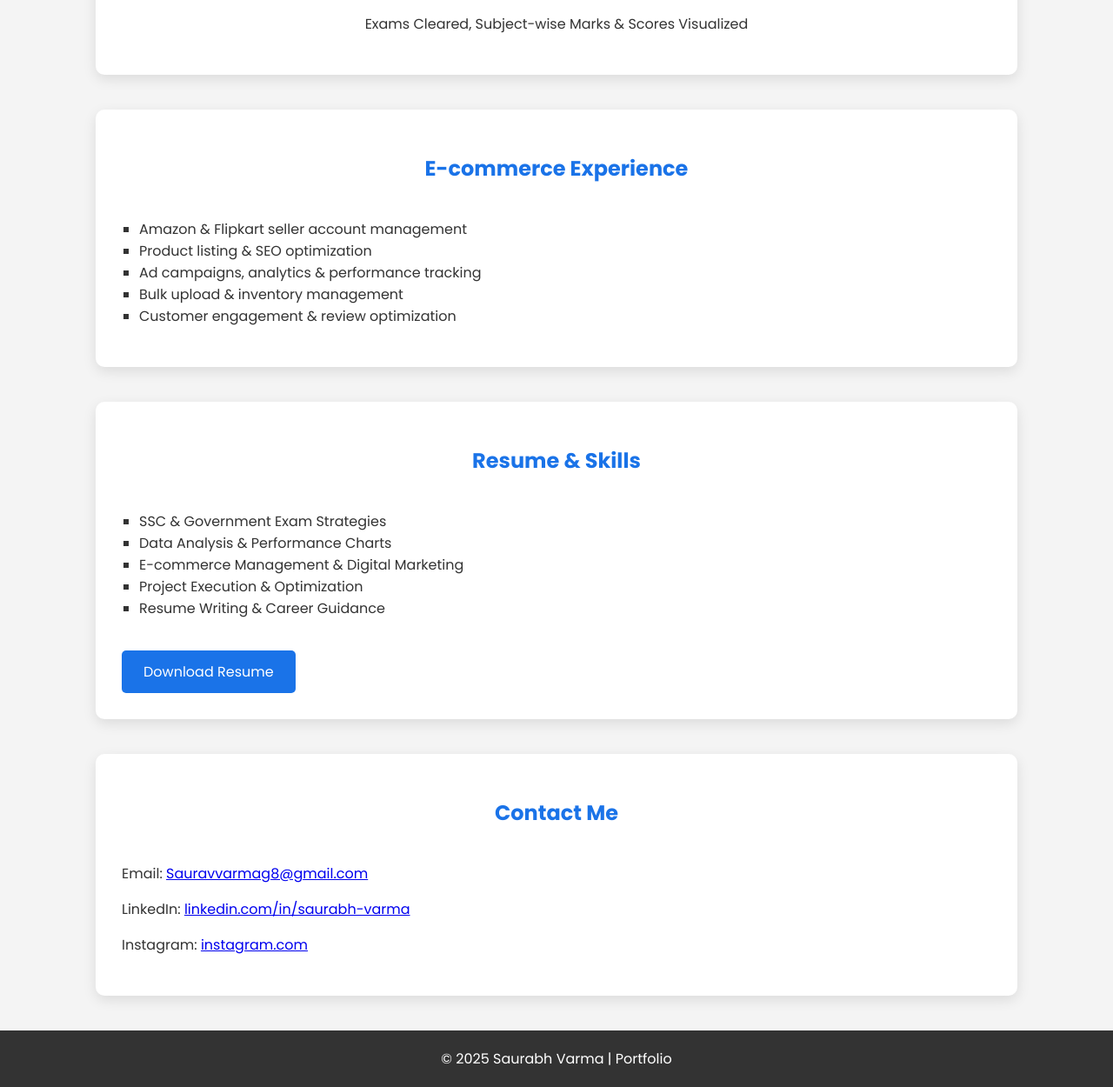
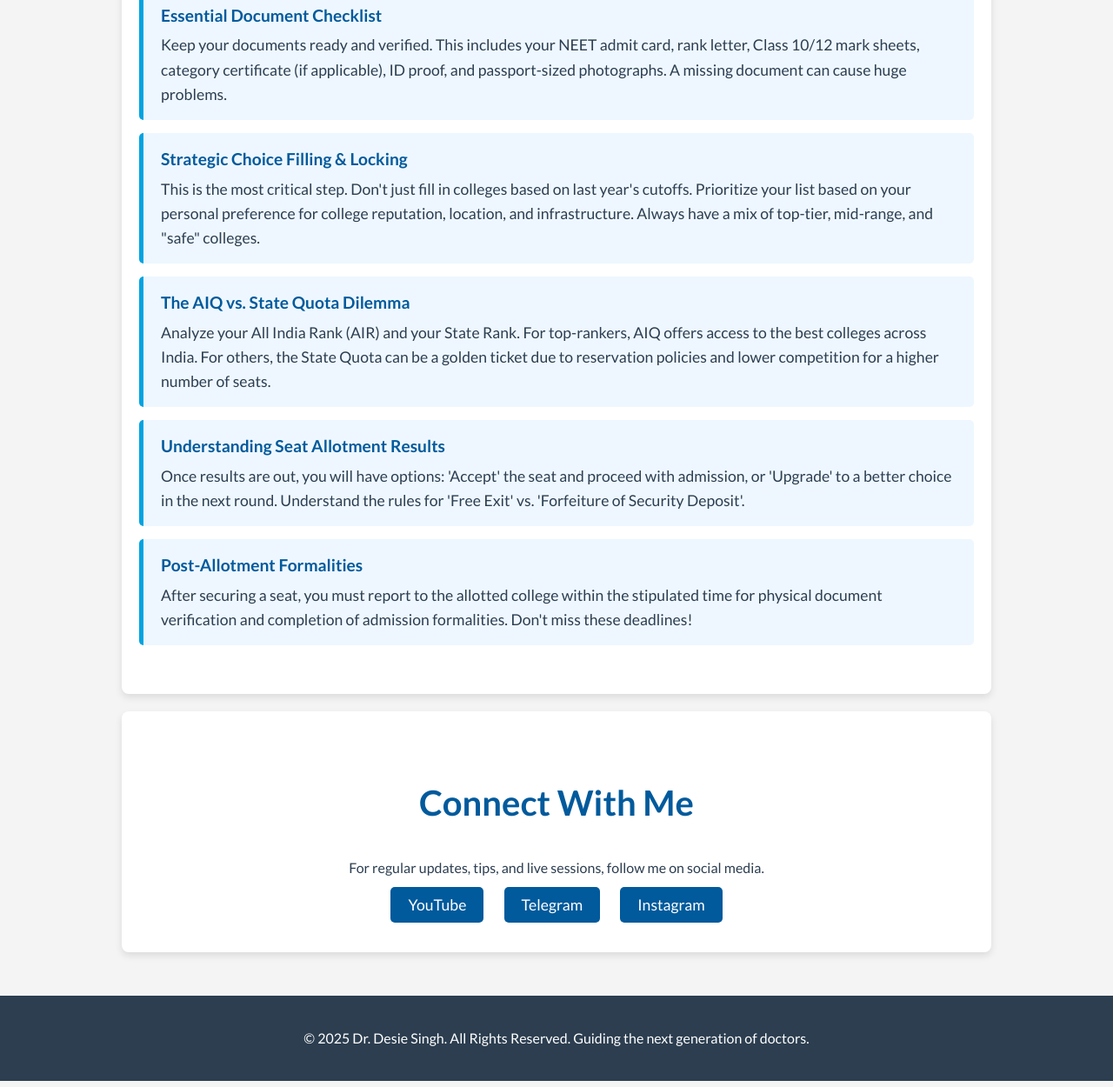
Before and after one commit to homiee-03/My-web, a plain HTML site: page index.html in a window 1280 px wide. Shown: the part 1069-2319 px from the top of the page at 87% size. Drawn offline with nearby package versions, Linux system fonts and the light colour scheme.

Commit message:
Update index.html

```diff
--- a/index.html
+++ b/index.html
@@ -3,165 +3,213 @@
 <head>
     <meta charset="UTF-8">
     <meta name="viewport" content="width=device-width, initial-scale=1.0">
-    <title>Saurabh Varma Portfolio</title>
-    <link href="https://fonts.googleapis.com/css2?family=Poppins:wght@300;400;500;700&display=swap" rel="stylesheet">
+
+    <title>Dr. Desie Singh | Expert NEET UG Counselling Guidance | AIIMS Delhi</title>
+    <meta name="description" content="Get expert guidance for NEET UG counselling from Dr. Desie Singh, an AIIMS Delhi alumnus. In-depth information on choice filling, college selection, and securing your MBBS seat.">
+    <meta name="keywords" content="NEET UG Counselling, Dr. Desie Singh, AIIMS Delhi, NEET Guidance, MBBS Admission, Medical College Counselling, NEET Rank, Choice Filling">
+
+    <link rel="preconnect" href="https://fonts.googleapis.com">
+    <link rel="preconnect" href="https://fonts.gstatic.com" crossorigin>
+    <link href="https://fonts.googleapis.com/css2?family=Lato:wght@400;700;900&display=swap" rel="stylesheet">
+
     <style>
+        /* --- General Styling & Variables --- */
+        :root {
+            --primary-color: #005A9C; /* Professional Blue */
+            --secondary-color: #00A3E0; /* Lighter Blue */
+            --dark-color: #2c3e50; /* Dark Grey/Blue for text */
+            --light-color: #f4f4f4; /* Light grey for background */
+            --white-color: #ffffff;
+        }
+
         body {
-            font-family: 'Poppins', sans-serif;
+            font-family: 'Lato', sans-serif;
             margin: 0;
             padding: 0;
-            scroll-behavior: smooth;
-            background-color: #f4f4f4;
-            color: #333;
+            line-height: 1.6;
+            background-color: var(--light-color);
+            color: var(--dark-color);
         }
+
+        .container {
+            max-width: 1000px;
+            margin: auto;
+            overflow: hidden;
+            padding: 0 20px;
+        }
+
+        /* --- Header & Navigation --- */
         header {
-            background: #1a73e8;
-            color: #fff;
-            padding: 50px 20px;
+            background: var(--primary-color);
+            color: var(--white-color);
+            padding: 2rem 0;
+            text-align: center;
+            border-bottom: 5px solid var(--secondary-color);
+        }
+
+        header h1 {
+            margin: 0;
+            font-size: 3rem;
+            font-weight: 900;
+        }
+
+        header p {
+            margin: 0;
+            font-size: 1.2rem;
+        }
+
+        /* --- Sections --- */
+        section {
+            padding: 40px 20px;
+            margin: 20px 0;
+            background: var(--white-color);
+            border-radius: 8px;
+            box-shadow: 0 4px 8px rgba(0,0,0,0.1);
+        }
+
+        h2 {
+            text-align: center;
+            color: var(--primary-color);
+            font-size: 2.5rem;
+            margin-bottom: 30px;
+            font-weight: 700;
+        }
+
+        /* --- About Me Section --- */
+        #about-me .profile-img {
+            width: 150px;
+            height: 150px;
+            border-radius: 50%;
+            display: block;
+            margin: 0 auto 20px auto;
+            border: 5px solid var(--secondary-color);
+        }
+
+        #about-me p {
+            text-align: center;
+            font-size: 1.1rem;
+            max-width: 800px;
+            margin: 0 auto;
+        }
+
+        /* --- Guidance Section Bullet Points --- */
+        #guidance ul {
+            list-style: none;
+            padding: 0;
+        }
+
+        #guidance li {
+            background-color: #eef7ff;
+            padding: 15px 20px;
+            margin-bottom: 15px;
+            border-left: 5px solid var(--secondary-color);
+            border-radius: 5px;
+            font-size: 1.1rem;
+            transition: transform 0.2s ease-in-out;
+        }
+
+        #guidance li:hover {
+            transform: scale(1.02);
+            box-shadow: 0 2px 5px rgba(0,0,0,0.1);
+        }
+
+        #guidance li strong {
+            color: var(--primary-color);
+            display: block;
+            margin-bottom: 5px;
+            font-size: 1.2rem;
+        }
+
+        /* --- Social Media Section --- */
+        #social {
             text-align: center;
         }
-        header h1 {
-            margin: 0;
-            font-size: 2.8em;
+        .social-links a {
+            color: var(--white-color);
+            background-color: var(--primary-color);
+            padding: 10px 20px;
+            margin: 0 10px;
+            text-decoration: none;
+            border-radius: 5px;
+            font-size: 1.1rem;
+            transition: background-color 0.3s;
         }
-        header p {
-            font-size: 1.2em;
+        .social-links a:hover {
+            background-color: var(--secondary-color);
         }
-        section {
-            padding: 60px 20px;
-            max-width: 1000px;
-            margin: auto;
-        }
-        h2 {
-            text-align: center;
-            margin-bottom: 40px;
-            color: #1a73e8;
-        }
-        .about, .experience, .resume, .contact {
-            background: #fff;
-            border-radius: 10px;
-            padding: 30px;
-            box-shadow: 0 5px 15px rgba(0,0,0,0.1);
-            margin-bottom: 40px;
-        }
-        .chart-container {
-            width: 100%;
-            max-width: 700px;
-            margin: auto;
-        }
-        .skills-list, .ecomm-list {
-            list-style-type: square;
-            padding-left: 20px;
-        }
-        a.button {
-            display: inline-block;
-            padding: 12px 25px;
-            background: #1a73e8;
-            color: #fff;
-            border-radius: 5px;
-            text-decoration: none;
-            margin-top: 20px;
-        }
+
+        /* --- Footer --- */
         footer {
-            background: #333;
-            color: #fff;
             text-align: center;
             padding: 20px;
+            margin-top: 30px;
+            background: var(--dark-color);
+            color: var(--white-color);
         }
     </style>
 </head>
 <body>
 
-<!-- Header / Hero -->
     <header>
-    <h1>Saurabh Varma</h1>
-    <p>SSC & Govt Job Aspirant | E-commerce Expert</p>
-    <a href="#resume" class="button">View Resume</a>
+        <div class="container">
+            <h1>Dr. Desie Singh</h1>
+            <p>Your Trusted Guide for NEET UG Counselling | UG from AIIMS, New Delhi</p>
+        </div>
     </header>
 
-<!-- About Me -->
-<section id="about" class="about">
+    <div class="container">
+        <section id="about-me">
+            <img src="https://via.placeholder.com/150" alt="Dr. Desie Singh" class="profile-img">
             <h2>About Me</h2>
-    <p>Hi! I am Saurabh Varma, a dedicated SSC & Government job aspirant with strong experience in e-commerce management. Skilled in Amazon & Flipkart seller account handling, SEO optimization, and strategic project execution. I have cleared multiple government exams and continue to pursue excellence in competitive fields.</p>
+            <p>
+                Welcome, future doctors! I'm <strong>Dr. Desie Singh</strong>, a proud alumnus of the prestigious <strong>All India Institute of Medical Sciences (AIIMS), New Delhi</strong>. Having navigated the intense competition and complex counselling process of NEET UG myself, I understand the challenges and anxieties you face. My mission is to simplify this crucial phase of your journey, providing clear, strategic, and personalized guidance to help you secure a seat in your dream medical college.
+            </p>
         </section>
 
-<!-- SSC / Govt Exam Section -->
-<section id="ssc" class="experience">
-    <h2>SSC & Govt Exam Performance</h2>
-    <div class="chart-container">
-        <canvas id="examChart"></canvas>
-    </div>
-    <p style="text-align:center; margin-top:20px;">Exams Cleared, Subject-wise Marks & Scores Visualized</p>
-</section>
-
-<!-- E-commerce Experience -->
-<section id="ecommerce" class="experience">
-    <h2>E-commerce Experience</h2>
-    <ul class="ecomm-list">
-        <li>Amazon & Flipkart seller account management</li>
-        <li>Product listing & SEO optimization</li>
-        <li>Ad campaigns, analytics & performance tracking</li>
-        <li>Bulk upload & inventory management</li>
-        <li>Customer engagement & review optimization</li>
+        <section id="guidance">
+            <h2>NEET UG Counselling: A Step-by-Step Guide</h2>
+            <ul>
+                <li>
+                    <strong>Understanding the Counselling Process</strong>
+                    Get familiar with the key players: the Medical Counselling Committee (MCC) for All India Quota (AIQ) and the respective state authorities for the State Quota. Understand the different rounds (Round 1, Round 2, Mop-Up, etc.) and their rules.
+                </li>
+                <li>
+                    <strong>Essential Document Checklist</strong>
+                    Keep your documents ready and verified. This includes your NEET admit card, rank letter, Class 10/12 mark sheets, category certificate (if applicable), ID proof, and passport-sized photographs. A missing document can cause huge problems.
+                </li>
+                <li>
+                    <strong>Strategic Choice Filling & Locking</strong>
+                    This is the most critical step. Don't just fill in colleges based on last year's cutoffs. Prioritize your list based on your personal preference for college reputation, location, and infrastructure. Always have a mix of top-tier, mid-range, and "safe" colleges.
+                </li>
+                 <li>
+                    <strong>The AIQ vs. State Quota Dilemma</strong>
+                    Analyze your All India Rank (AIR) and your State Rank. For top-rankers, AIQ offers access to the best colleges across India. For others, the State Quota can be a golden ticket due to reservation policies and lower competition for a higher number of seats.
+                </li>
+                <li>
+                    <strong>Understanding Seat Allotment Results</strong>
+                    Once results are out, you will have options: 'Accept' the seat and proceed with admission, or 'Upgrade' to a better choice in the next round. Understand the rules for 'Free Exit' vs. 'Forfeiture of Security Deposit'.
+                </li>
+                <li>
+                    <strong>Post-Allotment Formalities</strong>
+                    After securing a seat, you must report to the allotted college within the stipulated time for physical document verification and completion of admission formalities. Don't miss these deadlines!
+                </li>
             </ul>
         </section>
 
-<!-- Resume / Skills -->
-<section id="resume" class="resume">
-    <h2>Resume & Skills</h2>
-    <ul class="skills-list">
-        <li>SSC & Government Exam Strategies</li>
-        <li>Data Analysis & Performance Charts</li>
-        <li>E-commerce Management & Digital Marketing</li>
-        <li>Project Execution & Optimization</li>
-        <li>Resume Writing & Career Guidance</li>
-    </ul>
-    <a href="Saurabh_Varma_Resume.pdf" class="button" target="_blank">Download Resume</a>
+        <section id="social">
+            <h2>Connect With Me</h2>
+            <p>For regular updates, tips, and live sessions, follow me on social media.</p>
+            <div class="social-links">
+                <a href="#" target="_blank">YouTube</a>
+                <a href="#" target="_blank">Telegram</a>
+                <a href="#" target="_blank">Instagram</a>
+            </div>
         </section>
-
-<!-- Contact -->
-<section id="contact" class="contact">
-    <h2>Contact Me</h2>
-    <p>Email: <a href="mailto:Sauravvarmag8@gmail.com">Sauravvarmag8@gmail.com</a></p>
-    <p>LinkedIn: <a href="https://www.linkedin.com/in/saurabh-varma" target="_blank">linkedin.com/in/saurabh-varma</a></p>
-    <p>Instagram: <a href="https://instagram.com" target="_blank">instagram.com</a></p>
-</section>
+    </div>
 
     <footer>
-    &copy; 2025 Saurabh Varma | Portfolio
+        <p>&copy; 2025 Dr. Desie Singh. All Rights Reserved. Guiding the next generation of doctors.</p>
     </footer>
-
-<!-- Chart.js -->
-<script src="https://cdn.jsdelivr.net/npm/chart.js"></script>
-<script>
-    const ctx = document.getElementById('examChart').getContext('2d');
-    const examChart = new Chart(ctx, {
-        type: 'bar',
-        data: {
-            labels: ['SSC CGL', 'SSC CHSL', 'Railway', 'Banking', 'Defence'],
-            datasets: [{
-                label: 'Marks Obtained',
-                data: [210, 185, 190, 170, 200], // ← yahan apne marks dal de
-                backgroundColor: 'rgba(26, 115, 232, 0.7)',
-                borderColor: 'rgba(26, 115, 232, 1)',
-                borderWidth: 1
-            }]
-        },
-        options: {
-            responsive: true,
-            animation: {
-                duration: 2000,
-                easing: 'easeOutBounce'
-            },
-            scales: {
-                y: {
-                    beginAtZero: true,
-                    max: 250
-                }
-            }
-        }
-    });
-</script>
 
 </body>
 </html>
```
Lines whose indentation alone changed are shown as unchanged.
